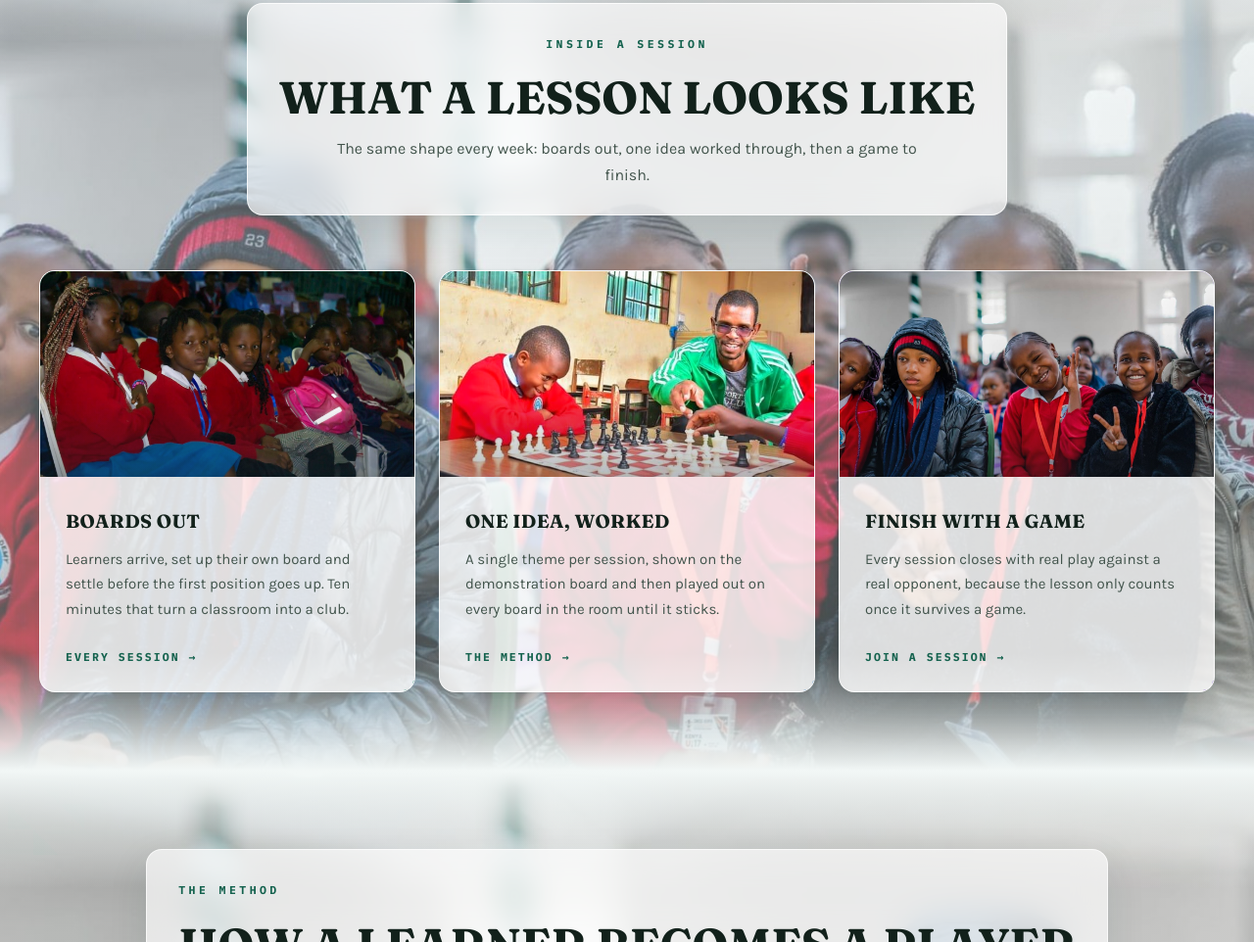
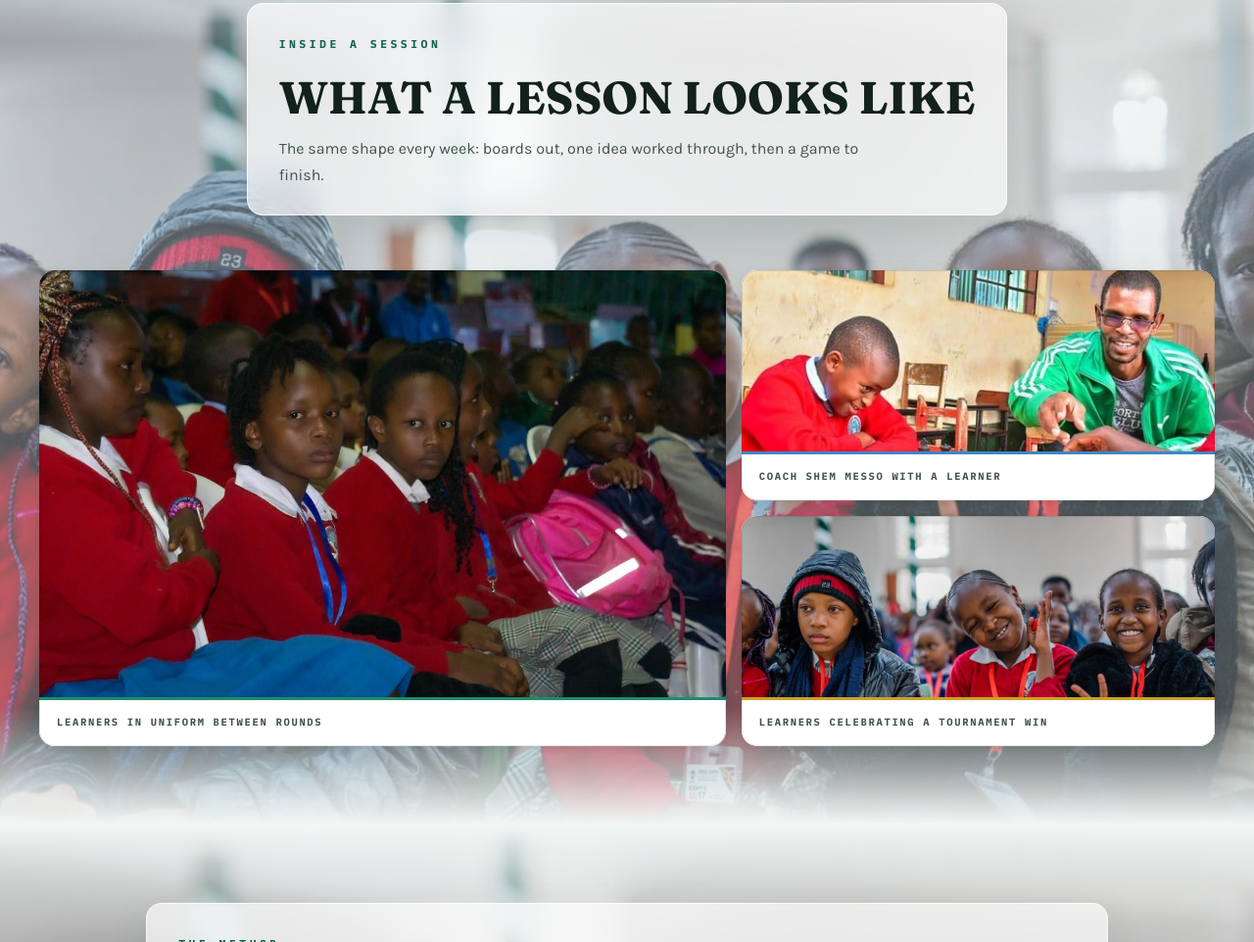
Before and after one commit to wambetebenjamin/Shem-Messo-Chess-site, a plain HTML site: page coaching.html in a window 1280 px wide. Shown: the part 1732-2694 px from the top of the page at 98% size. Drawn offline with Linux system fonts and the light colour scheme.

Commit message:
Bring back the sunlit classroom; fewer cards on coaching
The classroom photograph is the academy's and opens the home page. It is
restored from history and put back where it was: leading the home hero
rotation, the closing band, the contact hero, and the hero background in CSS.
The contact hero had been left showing the same photograph twice while the
file was missing; that is fixed.

Coaching loses the three-card row added last pass. The three programme tracks
are the only cards on the page now, and the session photography sits in one
mosaic block instead of another grid of boxes.

Co-authored-by: arena-agent <297053741+arena-agent@users.noreply.github.com>

```diff
--- a/coaching.html
+++ b/coaching.html
@@ -129,42 +129,33 @@
 
     <!-- ============ INSIDE A SESSION ============ -->
     <section class="section tight bg-peach">
-      <div class="sec-head center reveal">
+      <div class="sec-head reveal">
         <span class="eyebrow">INSIDE A SESSION</span>
         <h2>What a lesson looks like</h2>
         <p>The same shape every week: boards out, one idea worked through, then a game to finish.</p>
       </div>
-      <div class="grid-3">
-        <div class="hud prod-card reveal">
-          <div class="prod-media" style="height:210px;">
-            <img src="assets/orig-03.jpg" alt="Learners in school uniform waiting for their next round" loading="lazy" decoding="async">
-          </div>
-          <div class="prod-body">
-            <h3>Boards Out</h3>
-            <p>Learners arrive, set up their own board and settle before the first position goes up. Ten minutes that turn a classroom into a club.</p>
-            <span class="card-link">Every session →</span>
-          </div>
+      <div class="mosaic reveal">
+        <figure>
+        <div class="slide-frame" data-slides="8000">
+            <img class="slide is-active" src="assets/orig-03.jpg" alt="Learners in school uniform waiting for their next round" data-cap="Learners in uniform between rounds" decoding="async">
+            <img class="slide" src="assets/orig-05.jpg" alt="Learners sitting together at a competition" data-cap="Learners sitting together at a competition" loading="lazy" decoding="async" aria-hidden="true">
         </div>
-        <div class="hud prod-card reveal d1">
-          <div class="prod-media" style="height:210px;">
-            <img src="assets/orig-01.jpg" alt="Coach Shem Messo guiding one learner through a position" loading="lazy" decoding="async">
-          </div>
-          <div class="prod-body">
-            <h3>One Idea, Worked</h3>
-            <p>A single theme per session, shown on the demonstration board and then played out on every board in the room until it sticks.</p>
-            <span class="card-link">The method →</span>
-          </div>
+        <figcaption><span class="cap-text" data-cap-target>Learners in uniform between rounds</span></figcaption>
+      </figure>
+        <figure>
+        <div class="slide-frame" data-slides="8000">
+            <img class="slide is-active" src="assets/orig-01.jpg" alt="Coach Shem Messo guiding one learner through a position" data-cap="Coach Shem Messo with a learner" decoding="async">
+            <img class="slide" src="assets/orig-02.jpg" alt="An inter-school tournament hall mid-round" data-cap="An inter-school tournament hall, mid-round" loading="lazy" decoding="async" aria-hidden="true">
         </div>
-        <div class="hud prod-card reveal d2">
-          <div class="prod-media" style="height:210px;">
-            <img src="assets/orig-04.jpg" alt="Learners celebrating a tournament win" loading="lazy" decoding="async">
-          </div>
-          <div class="prod-body">
-            <h3>Finish With A Game</h3>
-            <p>Every session closes with real play against a real opponent, because the lesson only counts once it survives a game.</p>
-            <span class="card-link">Join a session →</span>
-          </div>
+        <figcaption><span class="cap-text" data-cap-target>Coach Shem Messo with a learner</span></figcaption>
+      </figure>
+        <figure>
+        <div class="slide-frame" data-slides="8000">
+            <img class="slide is-active" src="assets/orig-04.jpg" alt="Learners celebrating a tournament win" data-cap="Learners celebrating a tournament win" decoding="async">
+            <img class="slide" src="assets/orig-03.jpg" alt="Learners in school uniform waiting for their next round" data-cap="Learners in uniform between rounds" loading="lazy" decoding="async" aria-hidden="true">
         </div>
+        <figcaption><span class="cap-text" data-cap-target>Learners celebrating a tournament win</span></figcaption>
+      </figure>
       </div>
     </section>
 
--- a/css/style.css
+++ b/css/style.css
@@ -288,7 +288,7 @@ html.js body.page-out{
 }
 .hero-bg{
   position:absolute; inset:0; z-index:0;
-  background:url('../assets/orig-05.jpg') center/cover no-repeat;
+  background:url('../assets/hero-morning.jpg') center/cover no-repeat;
   animation:heroStill 1.6s var(--ease) both;
 }
 @keyframes heroStill{ from{ transform:scale(1.05); opacity:.35; } to{ transform:scale(1); opacity:1; } }
```
Also changed, not shown: contact.html (+2 -2 lines), index.html (+1 -1 lines), README.md, assets/hero-morning.jpg (added).
